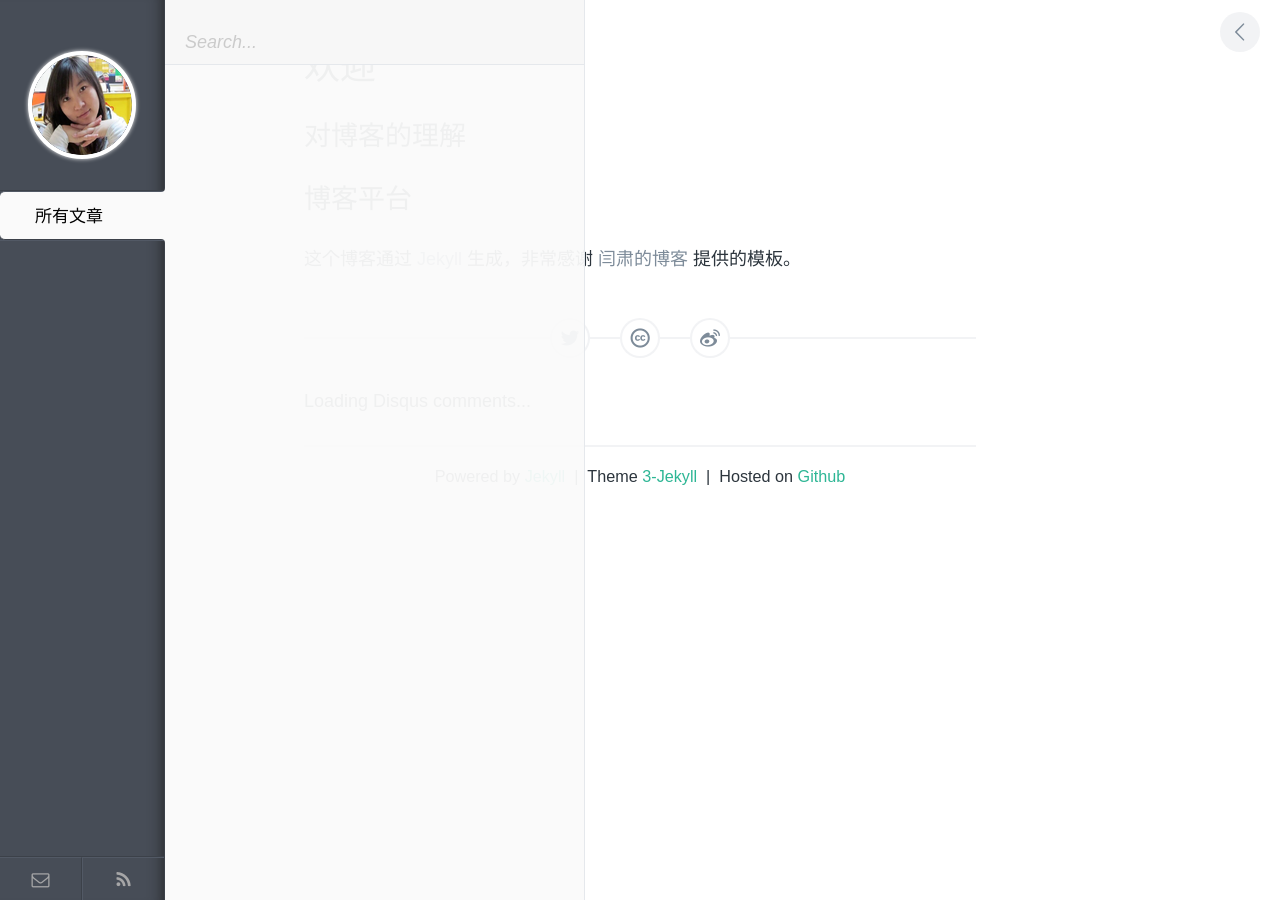
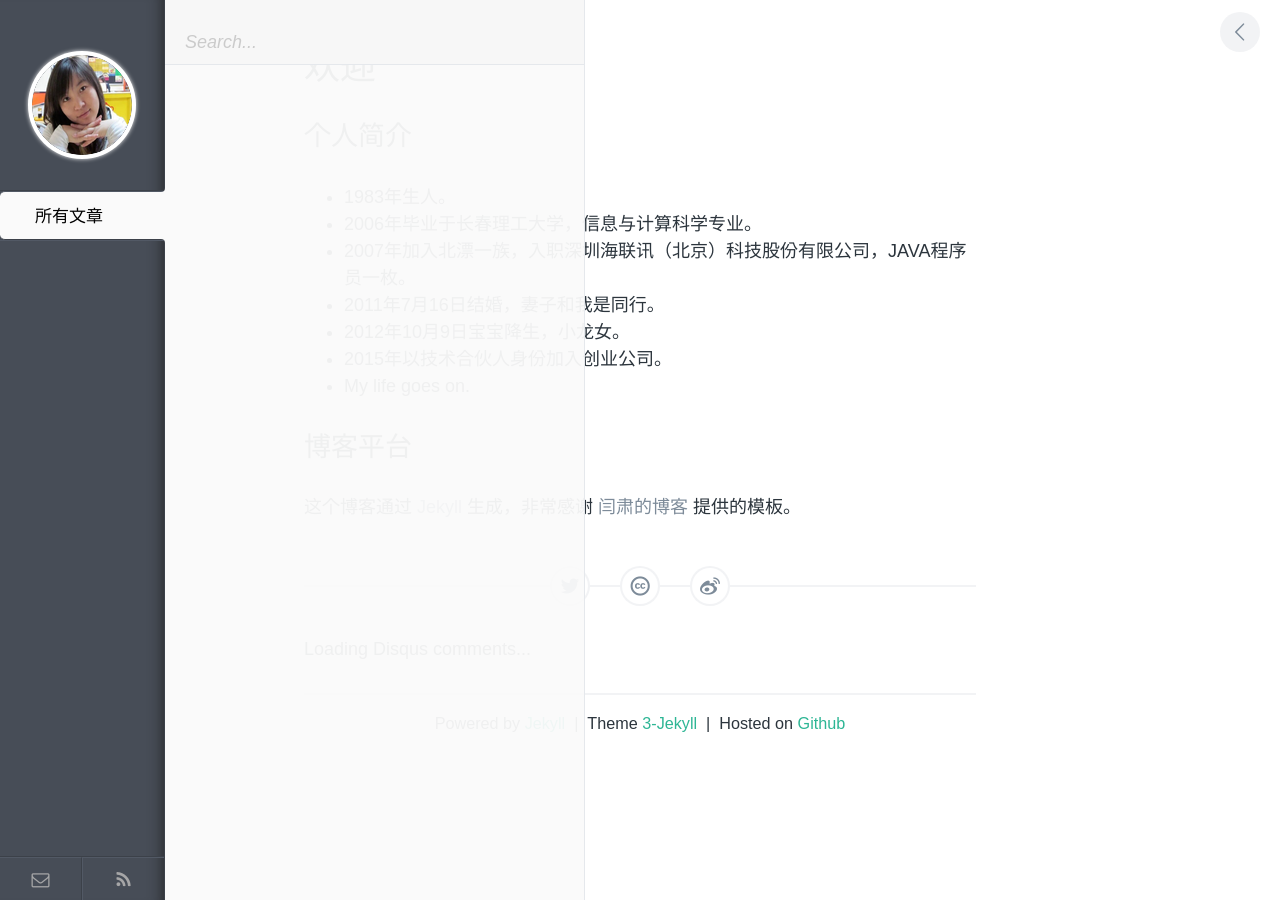
Before and after one commit to DrizztM/DrizztM.github.io, a Jekyll site: the page built from index.md, in a window 1280 px wide. Built offline with Jekyll 4.4.1, drawn with Linux system fonts in a browser that asks for light colours; comment, search, counter and statistics services are not loaded.

Commit message:
no message

```diff
--- a/_layouts/base.html
+++ b/_layouts/base.html
@@ -14,7 +14,7 @@
 
       <div id="post__toc-trigger">
         <div id="post__toc">
-          <span id="post__toc-title">Table of Contents</span>
+          <span id="post__toc-title">本页导航</span>
           <ul id="post__toc-ul"></ul>
         </div>
       </div>
--- a/index.md
+++ b/index.md
@@ -3,8 +3,15 @@ layout: post
 title: 欢迎
 ---
 
-## 对博客的理解
+## 个人简介
 
+- 1983年生人。
+- 2006年毕业于长春理工大学，信息与计算科学专业。
+- 2007年加入北漂一族，入职深圳海联讯（北京）科技股份有限公司，JAVA程序员一枚。
+- 2011年7月16日结婚，妻子和我是同行。
+- 2012年10月9日宝宝降生，小龙女。
+- 2015年以技术合伙人身份加入创业公司。
+- My life goes on.
 
 ## 博客平台
 
```
